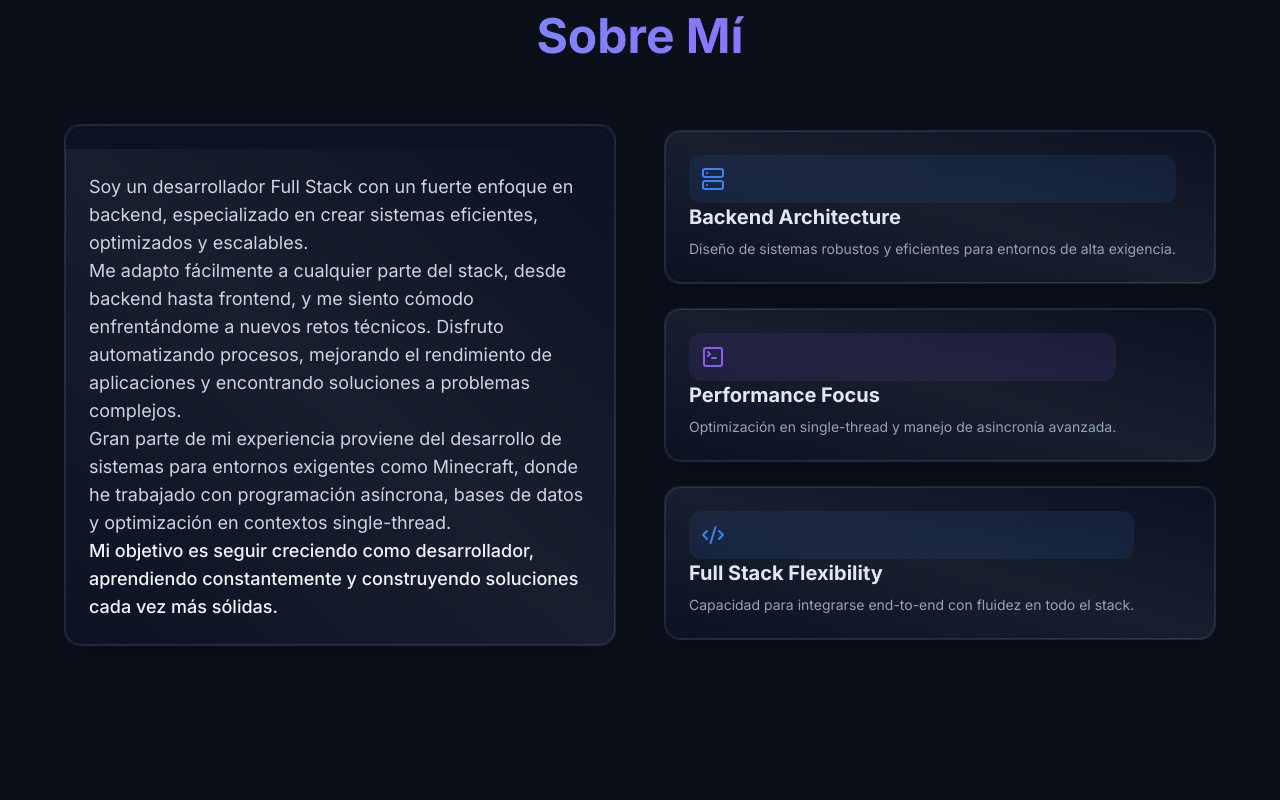
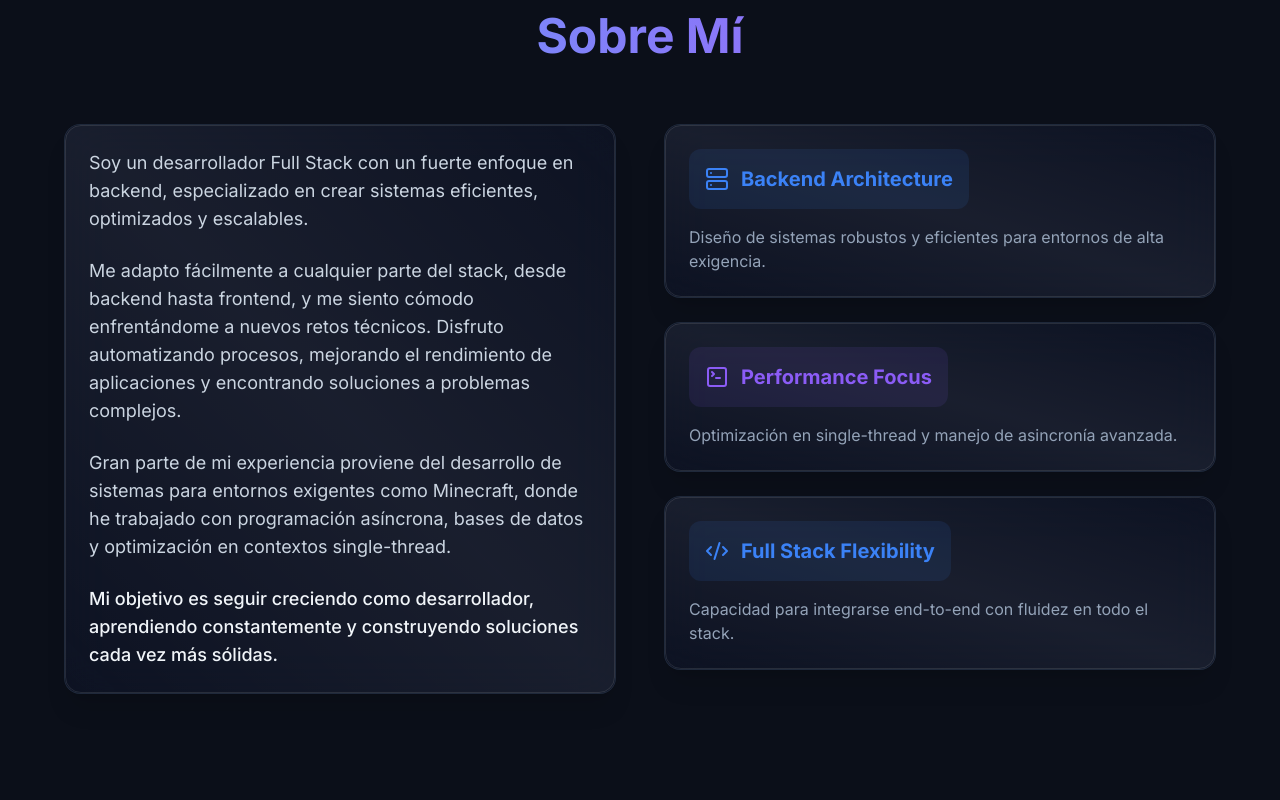
Before and after one commit to zonary123/zonary123.github.io, a React (Vite) app: page / in a window 1280 px wide. Shown: the part 860-1660 px from the top of the page. Built offline with nearby package versions, Linux system fonts and the light colour scheme.

Commit message:
Upgrades

```diff
--- a/package.json
+++ b/package.json
@@ -18,6 +18,7 @@
     "react-dom": "^19.2.4",
     "react-i18next": "^16.5.8",
     "react-icons": "^5.6.0",
+    "react-type-animation": "^3.2.0",
     "tailwind-merge": "^3.5.0"
   },
   "devDependencies": {
--- a/src/components/GlassCard.tsx
+++ b/src/components/GlassCard.tsx
@@ -1,5 +1,11 @@
 import React from 'react';
 import { motion } from 'framer-motion';
+import { clsx, type ClassValue } from 'clsx';
+import { twMerge } from 'tailwind-merge';
+
+export function cn(...inputs: ClassValue[]) {
+  return twMerge(clsx(inputs));
+}
 
 interface GlassCardProps {
   children: React.ReactNode;
@@ -15,7 +21,7 @@ export const GlassCard: React.FC<GlassCardProps> = ({ children, className = '',
       whileInView={{ opacity: 1, y: 0 }}
       viewport={{ once: true, margin: "-50px" }}
       transition={{ duration: 0.5, delay }}
-      className={`glass-card rounded-2xl p-6 relative overflow-hidden group transition-all duration-500 hover:-translate-y-1 ${className}`}
+      className={cn("glass-card rounded-2xl p-6 relative overflow-hidden group transition-all duration-500 hover:-translate-y-1", className)}
       style={{
         '--hover-glow': glowColor
       } as React.CSSProperties}
@@ -33,7 +39,7 @@ export const GlassCard: React.FC<GlassCardProps> = ({ children, className = '',
       />
 
       {/* Glossy Highlight */}
-      <div className="absolute inset-0 bg-gradient-to-tr from-white/0 via-white/5 to-white/0 dark:from-white/0 dark:via-white/5 dark:to-white/0 pointer-events-none" />
+      <div className="absolute inset-0 rounded-2xl bg-gradient-to-tr from-white/0 via-white/5 to-white/0 dark:from-white/0 dark:via-white/5 dark:to-white/0 pointer-events-none" />
 
       <div className="relative z-10 h-full">
         {children}
--- a/src/components/Navbar.tsx
+++ b/src/components/Navbar.tsx
@@ -32,9 +32,14 @@ export const Navbar = () => {
   ];
 
   return (
-    <nav className={`fixed w-full z-50 transition-all duration-300 ${isScrolled ? 'glass py-3' : 'bg-transparent py-5'}`}>
-      <div className="container mx-auto px-6 md:px-12 flex justify-between items-center">
-        <a href="#" className="font-bold text-2xl text-gradient tracking-tighter">zonary123</a>
+    <div className="fixed top-0 left-0 w-full z-50 flex justify-center pointer-events-none px-4 pt-4">
+      <nav className={`pointer-events-auto w-full max-w-6xl transition-all duration-500 ${
+        isScrolled
+          ? 'glass rounded-full py-3 px-6 md:px-8 shadow-2xl border border-white/20 dark:border-white/10 dark:shadow-primary-500/5'
+          : 'bg-transparent py-4 px-2 md:px-8 rounded-none border border-transparent shadow-none'
+      }`}>
+        <div className="flex justify-between items-center w-full">
+          <a href="#" className="font-bold text-2xl text-gradient tracking-tighter hover:scale-105 transition-transform">zonary123</a>
 
           {/* Desktop Nav */}
           <div className="hidden md:flex items-center space-x-8">
@@ -69,15 +74,16 @@ export const Navbar = () => {
             </button>
           </div>
         </div>
+      </nav>
 
       {/* Mobile Menu */}
       {isMenuOpen && (
-        <div className="md:hidden glass absolute top-full left-0 w-full py-4 px-6 flex flex-col space-y-4 shadow-xl border-t border-white/10">
+        <div className="md:hidden glass absolute top-[80px] left-4 right-4 rounded-2xl py-6 px-6 flex flex-col space-y-4 shadow-2xl border border-slate-200/50 dark:border-white/10 pointer-events-auto">
           {navLinks.map((link) => (
             <a
               key={link.name}
               href={link.href}
-              className="font-medium text-lg hover:text-primary-400 py-2 border-b border-slate-200 dark:border-slate-800"
+              className="font-medium text-lg hover:text-primary-400 py-3 border-b border-slate-200 dark:border-slate-800/50 last:border-0"
               onClick={() => setIsMenuOpen(false)}
             >
               {link.name}
@@ -85,6 +91,6 @@ export const Navbar = () => {
           ))}
         </div>
       )}
-    </nav>
+    </div>
   );
 };
--- a/src/data/experience.ts
+++ b/src/data/experience.ts
@@ -6,6 +6,7 @@ export interface ExperienceItem {
   endYear: string | 'present';
   descriptionKey: string;
   technologies: string[];
+  iconName: string;
 }
 
 export const workExperienceData: ExperienceItem[] = [
@@ -16,7 +17,8 @@ export const workExperienceData: ExperienceItem[] = [
     startYear: 'Mar 2024',
     endYear: 'Jun 2024',
     descriptionKey: 'workExperience.items.air_institute.description',
-    technologies: ['Unity', 'C#', 'Desarrollo Interactivo']
+    technologies: ['Unity', 'C#', 'Desarrollo Interactivo'],
+    iconName: 'game'
   },
   {
     id: 'heltica',
@@ -25,6 +27,7 @@ export const workExperienceData: ExperienceItem[] = [
     startYear: 'Mar 2022',
     endYear: 'Jun 2022',
     descriptionKey: 'workExperience.items.heltica.description',
-    technologies: ['Soporte IT', 'Windows', 'Hardware']
+    technologies: ['Soporte IT', 'Windows', 'Hardware'],
+    iconName: 'server'
   }
 ];
--- a/src/sections/About.tsx
+++ b/src/sections/About.tsx
@@ -12,42 +12,44 @@ export const About = () => {
       <div className="container mx-auto max-w-6xl">
         <SectionTitle title={t('about.title')} />
 
-        <div className="grid md:grid-cols-2 gap-12 items-center">
-          <GlassCard delay={0.2} className="space-y-6 text-lg text-slate-700 dark:text-slate-300">
+        <div className="grid md:grid-cols-2 gap-12 items-start">
+          <GlassCard delay={0.2} className="h-full">
+            <div className="space-y-6 text-lg text-slate-700 dark:text-slate-300">
               <p>{t('about.description1')}</p>
               <p>{t('about.description2')}</p>
               <p>{t('about.description3')}</p>
               <p className="font-medium text-slate-900 dark:text-slate-100">{t('about.description4')}</p>
+            </div>
           </GlassCard>
 
           <div className="grid gap-6">
-            <GlassCard delay={0.3} className="flex items-start gap-4">
-              <div className="p-3 rounded-xl bg-primary-500/10 text-primary-500">
+            <GlassCard delay={0.3} className="h-full">
+              <div className="flex flex-col h-full">
+                <div className="p-4 rounded-xl bg-primary-500/10 text-primary-500 flex items-center gap-3 w-fit mb-4">
                   <Server size={24} />
+                  <h4 className="font-bold text-lg md:text-xl">Backend Architecture</h4>
                 </div>
-              <div>
-                <h4 className="font-bold text-xl mb-2">Backend Architecture</h4>
-                <p className="text-slate-600 dark:text-slate-400 text-sm">Diseño de sistemas robustos y eficientes para entornos de alta exigencia.</p>
+                <p className="text-slate-600 dark:text-slate-400 text-sm md:text-base leading-relaxed mt-auto">Diseño de sistemas robustos y eficientes para entornos de alta exigencia.</p>
               </div>
             </GlassCard>
 
-            <GlassCard delay={0.4} className="flex items-start gap-4">
-              <div className="p-3 rounded-xl bg-accent-500/10 text-accent-500">
+            <GlassCard delay={0.4} className="h-full">
+              <div className="flex flex-col h-full">
+                <div className="p-4 rounded-xl bg-accent-500/10 text-accent-500 flex items-center gap-3 w-fit mb-4">
                   <TerminalSquare size={24} />
+                  <h4 className="font-bold text-lg md:text-xl">Performance Focus</h4>
                 </div>
-              <div>
-                <h4 className="font-bold text-xl mb-2">Performance Focus</h4>
-                <p className="text-slate-600 dark:text-slate-400 text-sm">Optimización en single-thread y manejo de asincronía avanzada.</p>
+                <p className="text-slate-600 dark:text-slate-400 text-sm md:text-base leading-relaxed mt-auto">Optimización en single-thread y manejo de asincronía avanzada.</p>
               </div>
             </GlassCard>
 
-            <GlassCard delay={0.5} className="flex items-start gap-4">
-              <div className="p-3 rounded-xl bg-blue-500/10 text-blue-500">
+            <GlassCard delay={0.5} className="h-full">
+              <div className="flex flex-col h-full">
+                <div className="p-4 rounded-xl bg-blue-500/10 text-blue-500 flex items-center gap-3 w-fit mb-4">
                   <Code2 size={24} />
+                  <h4 className="font-bold text-lg md:text-xl">Full Stack Flexibility</h4>
                 </div>
-              <div>
-                <h4 className="font-bold text-xl mb-2">Full Stack Flexibility</h4>
-                <p className="text-slate-600 dark:text-slate-400 text-sm">Capacidad para integrarse end-to-end con fluidez en todo el stack.</p>
+                <p className="text-slate-600 dark:text-slate-400 text-sm md:text-base leading-relaxed mt-auto">Capacidad para integrarse end-to-end con fluidez en todo el stack.</p>
               </div>
             </GlassCard>
           </div>
--- a/src/sections/Hero.tsx
+++ b/src/sections/Hero.tsx
@@ -55,22 +55,18 @@ export const Hero = () => {
           </motion.div>
         </div>
 
-        {/* Profile Image / Placeholder */}
         <motion.div
           initial={{ opacity: 0, scale: 0.8, x: 30 }}
           animate={{ opacity: 1, scale: 1, x: 0 }}
           transition={{ duration: 0.7, delay: 0.2 }}
           className="flex-shrink-0 relative group"
         >
-          {/* Glowing background behind image softened */}
           <div className="absolute inset-0 bg-gradient-to-r from-primary-400 to-accent-400 dark:from-primary-600 dark:to-accent-600 rounded-full blur-[80px] opacity-20 group-hover:opacity-40 transition-opacity duration-700 mix-blend-multiply dark:mix-blend-screen" />
 
           <div className="relative w-56 h-56 md:w-80 md:h-80 rounded-full border-4 border-white/20 dark:border-white/10 glass shadow-2xl shadow-primary-500/10 overflow-hidden flex flex-col items-center justify-center bg-slate-100 dark:bg-dark-800">
             {/* Si alguna vez pones una foto real, reemplaza el icono de abajo por una etiqueta <img src="/foto.jpg" alt="Perfil" className="w-full h-full object-cover" /> */}
             <img src={profileImage} alt="Carlos Varas Alonso" className="w-full h-full object-cover" />
           </div>
-
-          {/* Floating graphic decorations */}
           <div className="absolute -top-4 -right-4 w-12 h-12 rounded-full bg-accent-500/20 backdrop-blur-md border border-white/20 animate-pulse" />
           <div className="absolute -bottom-6 -left-6 w-20 h-20 rounded-full bg-primary-500/20 backdrop-blur-md border border-white/20 animate-pulse" style={{ animationDelay: '1s' }} />
         </motion.div>
```
Also changed, not shown: src/sections/Formation.tsx (+5 -5 lines), src/sections/WorkExperience.tsx (+38 -18 lines), 1 other file (tests, documents, lock files or other folders). Lines whose indentation alone changed are shown as unchanged.
